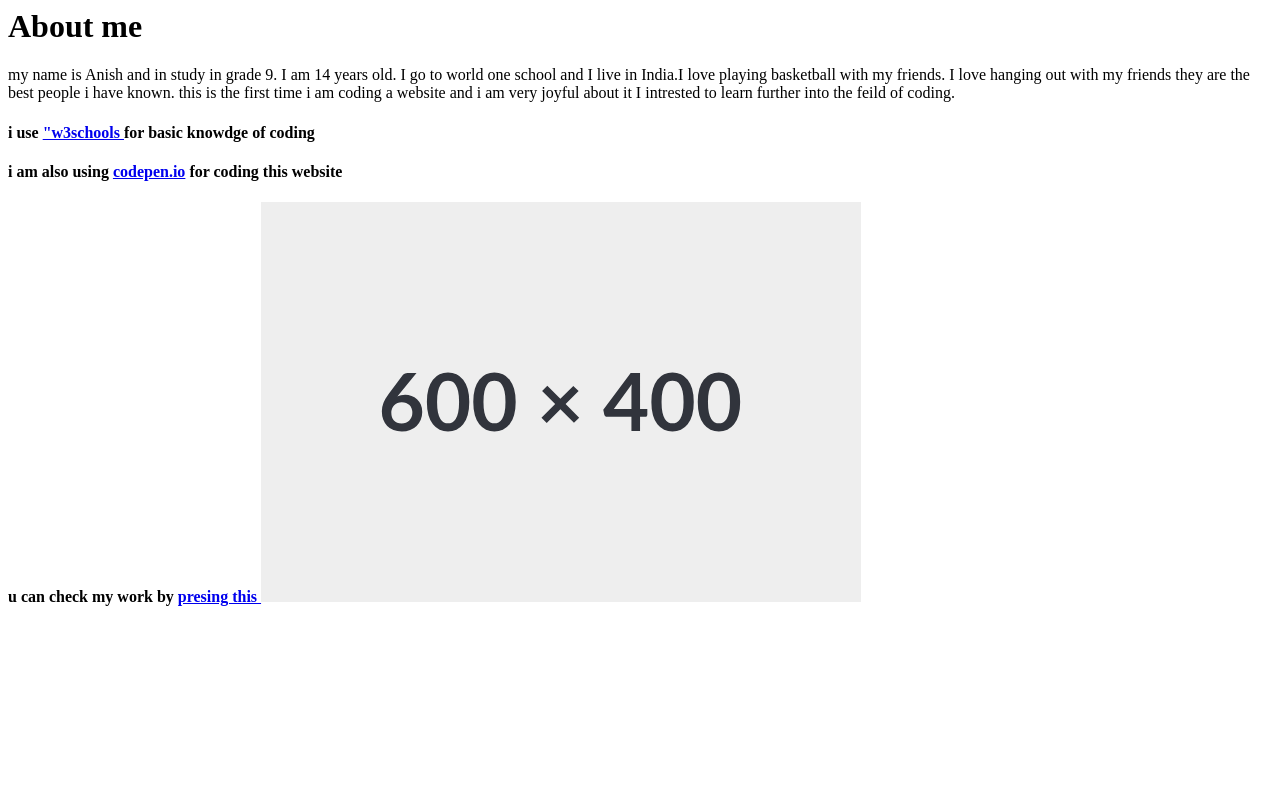
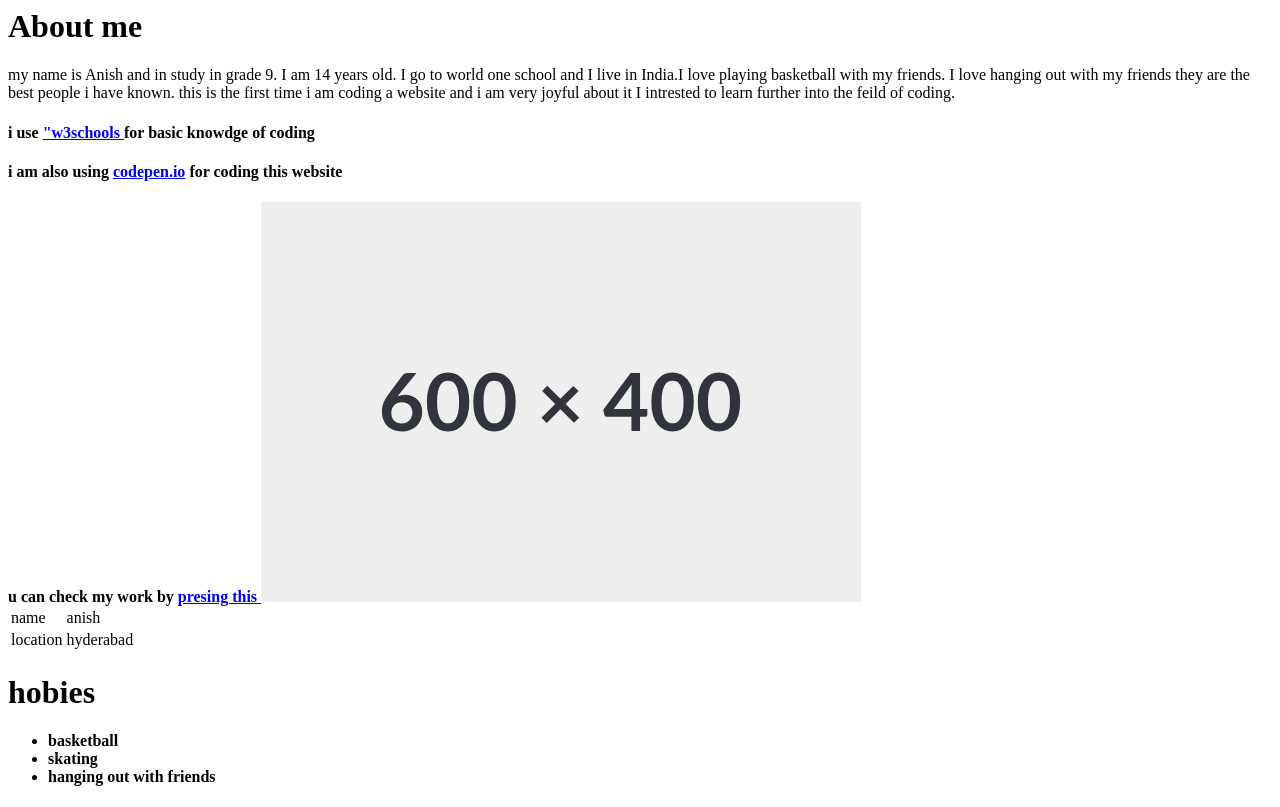
Before and after one commit to McTauYT/aboutmeproject, a plain HTML site: page index.html in a window 1280 px wide. Drawn offline with Linux system fonts and the light colour scheme.

Commit message:
adding hobies

```diff
--- a/index.html
+++ b/index.html
@@ -17,4 +17,34 @@ I love hanging out with my friends they are the best people i have known. this i
 
   </a>
   <img src="testimage.svg" alt="Italian Trulli">
+  <table>
+    <tr>
+      <td>
+      name
+      </td>
+      <td>
+        anish
+      </td>
+    </tr>
+    <tr>
+      <td>
+      location
+      </td>
+      <td>
+        hyderabad
+      </td>
+    </tr>
+  </table>
+  <div>
+  <h1>hobies</h1>
+  <ul>
+    <li>basketball
+    </li>
+    <li>skating
+    </li>
+    <Li>hanging out with friends
+    </li>
+  </ul>
+
+   </div>
   </html>
```
